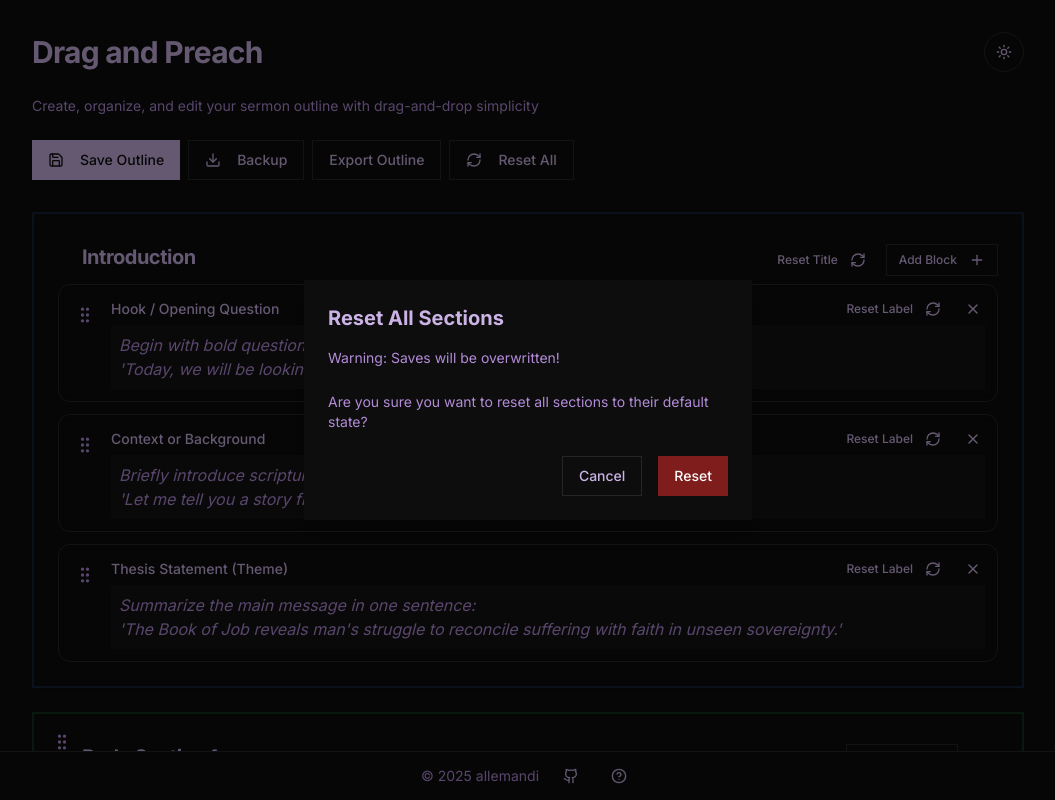
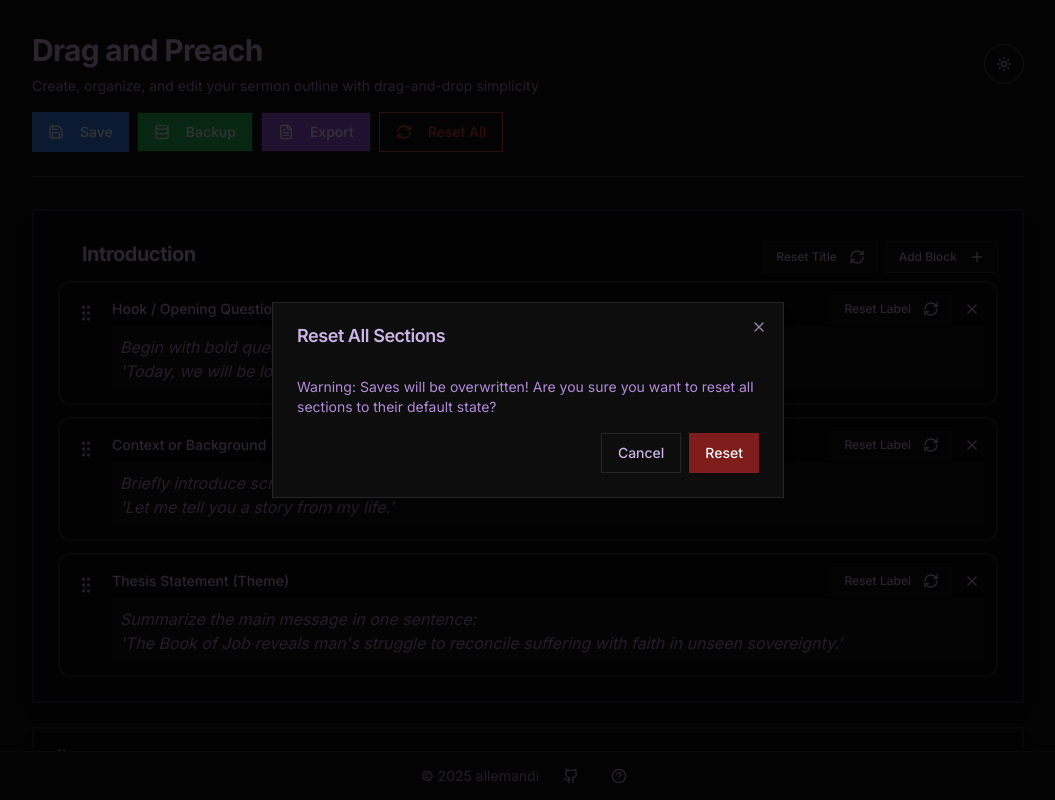
Before and after one commit to allemandi/drag-and-preach, a Next.js app: page / in a window 1280 px wide. Both pictures are taken after a click on the button "Reset All". Shown: the top 800 px of the page, without its empty margins (112-1167 px from the left). Built offline with nearby package versions, Linux system fonts and the light colour scheme.

Commit message:
improved visuals and consistency

```diff
--- a/app/page.tsx
+++ b/app/page.tsx
@@ -27,7 +27,12 @@ import Footer from "@/components/footer";
 import { formatOutline, downloadFile } from "@/lib/utils"
 import { ExportModal } from "@/components/export-modal"
 import { BackupModal } from "@/components/backup-modal";
-
+import {
+  Dialog,
+  DialogContent,
+  DialogHeader,
+  DialogTitle,
+} from "@/components/ui/dialog";
 
 export default function SermonOutlinePlanner() {
   const [sections, setSections] = useState<Section[]>([])
@@ -664,31 +669,36 @@ export default function SermonOutlinePlanner() {
   return (
 
     <div className="container mx-auto px-4 py-8 max-w-5xl pb-24">
-      <header className="mb-8">
-
-        <div className="flex justify-between items-center mb-6">
+      <header className="mb-8 border-b border-gray-200 dark:border-gray-700 pb-6">
+        <div className="flex flex-col sm:flex-row justify-between items-start sm:items-center gap-4 mb-4">
+          <div className="space-y-2">
             <h1 className="text-3xl font-bold">Drag and Preach</h1>
-          <Button variant="outline" size="icon" onClick={toggleTheme} className="rounded-full">
+            <p className="text-muted-foreground">
+              Create, organize, and edit your sermon outline with drag-and-drop simplicity
+            </p>
+          </div>
+          <Button
+            variant="outline"
+            size="icon"
+            onClick={toggleTheme}
+            className="rounded-full border-gray-300 dark:border-gray-600"
+          >
             {theme === "light" ? <Moon className="h-5 w-5" /> : <Sun className="h-5 w-5" />}
           </Button>
         </div>
+        <div className="flex flex-wrap gap-4">
 
-        <p className="text-muted-foreground mb-6">
-          Create, organize, and edit your sermon outline with drag-and-drop simplicity
-        </p>
-        <div className="flex flex-wrap gap-4 mb-6">
           <div className="flex flex-wrap gap-2 w-full sm:w-auto">
-            <Button onClick={saveOutlineToLocalStorage} className="flex-1 sm:flex-none">
+            <Button onClick={saveOutlineToLocalStorage} className="flex-1 sm:flex-none bg-blue-500 hover:bg-blue-600 text-white">
               <Save className="h-4 w-4 sm:mr-2" />
-              <span className="sm:hidden">Save</span>
-              <span className="hidden sm:inline">Save Outline</span>
+              <span>Save</span>
             </Button>
             <BackupModal
               onDownload={saveOutlineAsJson}
               onUpload={triggerFileInput}
             />
             <ExportModal onExport={handleExport} />
-          <Button onClick={handleResetAll} variant="outline" className="flex-1 sm:flex-none">
+            <Button onClick={handleResetAll} variant="outline" className="flex-1 sm:flex-none border-red-500 text-red-500 hover:bg-red-50">
               <RefreshCw className="h-4 w-4 sm:mr-2" />
               <span className="sm:hidden">Reset</span>
               <span className="hidden sm:inline">Reset All</span>
@@ -698,15 +708,16 @@ export default function SermonOutlinePlanner() {
         </div>
       </header >
 
-    {/* Reset Confirmation Modal */ }
-  {
-    showResetModal && (
-      <div className="fixed inset-0 bg-black bg-opacity-50 flex items-center justify-center z-50">
-        <div className="bg-background p-6 rounded-lg shadow-lg max-w-md w-full">
-          <h2 className="text-xl font-bold mb-4">Reset All Sections</h2>
-          <p className="mb-6">Warning: Saves will be overwritten!</p>
-          <p className="mb-6"> Are you sure you want to reset all sections to their default state?</p>
-          <div className="flex justify-end gap-4">
+      <Dialog open={showResetModal} onOpenChange={setShowResetModal}>
+        <DialogContent>
+          <DialogHeader>
+            <DialogTitle>Reset All Sections</DialogTitle>
+          </DialogHeader>
+          <div className="mt-4">
+            <p className="text-sm text-muted-foreground mb-4">
+              Warning: Saves will be overwritten! Are you sure you want to reset all sections to their default state?
+            </p>
+            <div className="flex justify-end gap-2">
               <Button variant="outline" onClick={cancelResetAll}>
                 Cancel
               </Button>
@@ -715,9 +726,8 @@ export default function SermonOutlinePlanner() {
               </Button>
             </div>
           </div>
-      </div>
-    )
-  }
+        </DialogContent>
+      </Dialog>
 
       <div className="space-y-6">
         {/* Introduction Section (not draggable) */}
--- a/components/backup-modal.tsx
+++ b/components/backup-modal.tsx
@@ -1,6 +1,6 @@
 "use client";
 
-import { Download, Upload } from "lucide-react";
+import { Download, Upload, Database } from "lucide-react";
 import { Button } from "@/components/ui/button";
 import {
   Dialog,
@@ -32,8 +32,8 @@ export function BackupModal({ onDownload, onUpload }: BackupModalProps) {
   return (
     <Dialog open={isOpen} onOpenChange={setIsOpen}>
       <DialogTrigger asChild>
-        <Button variant="outline" className="flex-1 sm:flex-none">
-          <Download className="h-4 w-4 sm:mr-2" />
+        <Button variant="outline" className="flex-1 sm:flex-none bg-green-500 hover:bg-green-600 text-white">
+          <Database className="h-4 w-4 sm:mr-2" />
           <span>Backup</span>
         </Button>
       </DialogTrigger>
--- a/components/export-modal.tsx
+++ b/components/export-modal.tsx
@@ -1,34 +1,67 @@
-"use client"
-import { Button } from "@/components/ui/button"
-import { Dialog, DialogContent, DialogTrigger, DialogTitle } from "@/components/ui/dialog"
+"use client";
+
+import { Download, FileText, FileCode2, FileArchive } from "lucide-react";
+import { Button } from "@/components/ui/button";
+import {
+  Dialog,
+  DialogContent,
+  DialogHeader,
+  DialogTitle,
+  DialogTrigger,
+} from "@/components/ui/dialog";
 
 interface ExportModalProps {
-  onExport: (format: "pdf" | "docx" | "txt" | "md") => void
+  onExport: (format: "pdf" | "docx" | "txt" | "md") => void;
 }
 
 export function ExportModal({ onExport }: ExportModalProps) {
   return (
     <Dialog>
       <DialogTrigger asChild>
-        <Button variant="outline">Export Outline</Button>
+        <Button variant="outline" className="flex-1 sm:flex-none bg-purple-500 hover:bg-purple-600 text-white">
+          <FileText className="h-4 w-4 sm:mr-2" />
+          <span>Export</span>
+        </Button>
       </DialogTrigger>
       <DialogContent>
-        <DialogTitle className="sr-only">Export Options</DialogTitle>
-        <div className="space-y-2">
-          <Button onClick={() => onExport("pdf")} className="w-full">
-            Export as PDF
+        <DialogHeader>
+          <DialogTitle>Export Outline</DialogTitle>
+        </DialogHeader>
+        <div className="flex flex-col gap-4 mt-4">
+          <Button
+            onClick={() => onExport("pdf")}
+            variant="outline"
+            className="w-full justify-start"
+          >
+            <FileText className="h-4 w-4 mr-2" />
+            PDF
           </Button>
-          <Button onClick={() => onExport("docx")} className="w-full">
-            Export as DOCX
+          <Button
+            onClick={() => onExport("docx")}
+            variant="outline"
+            className="w-full justify-start"
+          >
+            <FileCode2 className="h-4 w-4 mr-2" />
+            Word (DOCX)
           </Button>
-          <Button onClick={() => onExport("txt")} className="w-full">
-            Export as TXT
+          <Button
+            onClick={() => onExport("txt")}
+            variant="outline"
+            className="w-full justify-start"
+          >
+            <FileArchive className="h-4 w-4 mr-2" />
+            Plain Text (TXT)
           </Button>
-          <Button onClick={() => onExport("md")} className="w-full">
-            Export as Markdown
+          <Button
+            onClick={() => onExport("md")}
+            variant="outline"
+            className="w-full justify-start"
+          >
+            <FileCode2 className="h-4 w-4 mr-2" />
+            Markdown (MD)
           </Button>
         </div>
       </DialogContent>
     </Dialog>
-  )
+  );
 }
--- a/components/outline-block.tsx
+++ b/components/outline-block.tsx
@@ -100,7 +100,7 @@ export function OutlineBlock({
     <div
       ref={setNodeRef}
       style={style}
-      className={`rounded-xl border p-3 ${isDragging ? "z-10" : ""} transition-colors backdrop-blur-sm`}
+      className={`rounded-xl border-2 p-3 ${isDragging ? "z-10" : ""} transition-colors backdrop-blur-sm`}
     >
       <div className="flex items-start gap-3">
         <div
@@ -140,13 +140,13 @@ export function OutlineBlock({
 
             <div className="flex items-center gap-1 sm:gap-2">
             <Button
-                variant="ghost"
+  variant="outline"
   size="sm"
   onClick={(e) => {
     e.stopPropagation();
     onResetLabel();
   }}
-                className="h-6 px-2 sm:px-3 text-xs hover:bg-muted"
+  className="h-7 px-2 sm:px-3 text-xs border-muted hover:bg-muted/50"
 >
   <span className="hidden sm:inline">Reset Label</span>
   <RefreshCw className="h-3 w-3 sm:ml-1" />
--- a/components/outline-section.tsx
+++ b/components/outline-section.tsx
@@ -97,13 +97,13 @@ export function OutlineSection({
 
         <div className="flex items-center gap-1 sm:gap-2">
         <Button
-            variant="ghost"
+  variant="outline"
   size="sm"
   onClick={(e) => {
     e.stopPropagation();
     onResetTitle(sectionIndex);
   }}
-            className="h-8 px-2 sm:px-3 text-xs hover:bg-muted"
+  className="h-8 px-2 sm:px-3 text-xs border-muted hover:bg-muted/50"
 >
   <span className="hidden sm:inline">Reset Title</span>
   <RefreshCw className="h-3.5 w-3.5 sm:ml-1" />
--- a/next.config.mjs
+++ b/next.config.mjs
@@ -1,25 +1,26 @@
 /** @type {import('next').NextConfig} */
 const nextConfig = {
   reactStrictMode: true,
-  swcMinify: true,
-  compress: true,
+  compress: true, // Enables gzip/brotli compression
+  devIndicators: false,
   images: {
-    formats: ["image/avif", "image/webp"],
-    domains: [],
+    formats: ["image/avif", "image/webp"], // Modern image formats
+    domains: [], // Add external domains if needed
   },
-  // Add TypeScript/ESLint build-time ignore rules
+  // TypeScript/ESLint build-time ignore rules
   typescript: {
-    ignoreBuildErrors: true, // Equivalent to ignoreDuringBuilds
+    ignoreBuildErrors: true,
   },
   eslint: {
     ignoreDuringBuilds: true,
   },
   experimental: {
-    optimizeCss: true,
-    scrollRestoration: true,
+    optimizeCss: true, // Optimizes CSS (if using CSS modules)
+    scrollRestoration: true, // Smoother scroll behavior
   },
+  // Cache tuning for development
   onDemandEntries: {
-    maxInactiveAge: 1000 * 60 * 5,
+    maxInactiveAge: 1000 * 60 * 5, // 5 minutes (shorter for dev)
   },
 };
 
```
Lines whose indentation alone changed are shown as unchanged.
